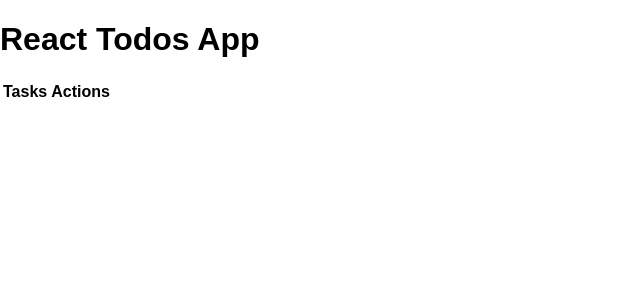
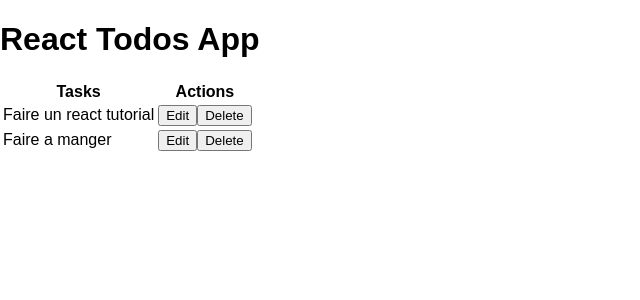
Before and after one commit to lacouf/react-todo, a React (Create React App) app: page / in a window 1280 px wide. Shown: the top 300 px of the page, without its empty margins (0-640 px from the left). Built offline with nearby package versions, Linux system fonts and the light colour scheme.

Commit message:
todoslistitem from props

```diff
--- a/package.json
+++ b/package.json
@@ -3,6 +3,7 @@
   "version": "0.1.0",
   "private": true,
   "dependencies": {
+    "lodash": "^4.17.4",
     "react": "^15.6.1",
     "react-dom": "^15.6.1",
     "react-scripts": "1.0.13"
--- a/src/App.js
+++ b/src/App.js
@@ -4,10 +4,12 @@ import './App.css';
 
 const todos = [
   {
+    id: 1,
     task: 'Faire un react tutorial',
     isCompleted: 'false'
   },
   {
+    id: 2,
     task: 'Faire a manger',
     isCompleted: 'true'
   }
--- a/src/TodosList.js
+++ b/src/TodosList.js
@@ -1,18 +1,22 @@
 import React, { Component } from 'react';
+import TodosListHeader from './TodosListHeader';
+import TodosListItem from './TodosListItem';
+import _ from 'lodash';
 import './App.css';
 
 export default class TodosList extends Component {
+
+  renderItems() {
+    return _.map(this.props.todos, todo => <TodosListItem key={todo.id} {...todo} />);
+  }
+
   render() {
-    console.log(this.props);
-
     return (
       <table>
-        <thead>
-          <tr>
-            <th>Tasks</th>
-            <th>Actions</th>
-          </tr>
-        </thead>
+        <TodosListHeader/>
+        <tbody>
+          {this.renderItems()}
+        </tbody>
       </table>
     );
   }
--- /dev/null
+++ b/src/TodosListHeader.js
@@ -0,0 +1,16 @@
+import React, { Component } from 'react';
+import './App.css';
+
+export default class TodosListHeader extends Component {
+  render() {
+
+    return (
+        <thead>
+          <tr>
+            <th>Tasks</th>
+            <th>Actions</th>
+          </tr>
+        </thead>
+    );
+  }
+}
--- /dev/null
+++ b/src/TodosListItem.js
@@ -0,0 +1,17 @@
+import React, { Component } from 'react';
+import './App.css';
+
+export default class TodosListItem extends Component {
+  render() {
+
+    return (
+        <tr>
+          <td>{this.props.task}</td>
+          <td>
+            <button>Edit</button>
+            <button>Delete</button>
+          </td>
+        </tr>
+    );
+  }
+}
```
